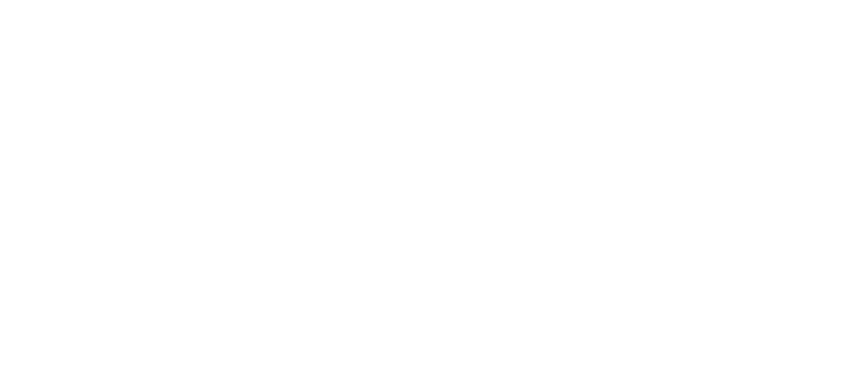
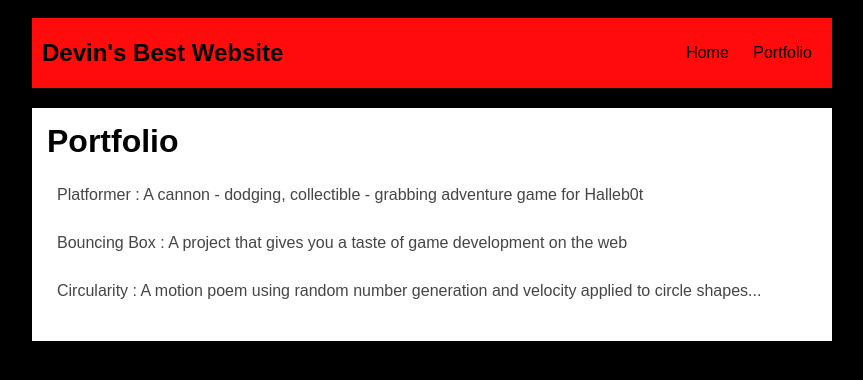
Before and after one commit to DevinCurry9/DevinCurry9.github.io, a plain HTML site: page portfolio.html in a window 1280 px wide. Shown: the whole page, without its empty margins (208-1071 px from the left). Drawn offline with Linux system fonts and the light colour scheme.

Commit message:
add portfolio.html file

```diff
--- a/portfolio.html
+++ b/portfolio.html
@@ -0,0 +1,32 @@
+<!DOCTYPE HTML>
+<html>
+    <head>
+        <title>Devin's Best Website</title>
+        <link rel="stylesheet" href="style.css">
+    </head>
+
+    <body>
+      <div id="all-contents">
+        <nav>
+            <h1>Devin's Best Website</h1>
+            <ul id="nav-ul">
+                <li class="nav-li">
+                <a class="nav-a" href="index.html">Home</a>
+            </li>
+            <li class="nav-li">
+               <a class="nav-a" href="portfolio.html">Portfolio</a>
+            </li>
+        </ul>
+     </nav>
+     <main>
+        <div class="content">
+     <h1>Portfolio</h1>
+     <ul id="portfolio">
+        <li><a href="projects/platformer/">Platformer : A cannon - dodging, collectible - grabbing adventure game for Halleb0t</a></li>
+        <li><a href="projects/bouncing-box/">Bouncing Box : A project that gives you a taste of game development on the web </a></li>
+        <li><a href="projects/circularity/">Circularity : A motion poem using random number generation and velocity applied to circle shapes...</a></li>
+     </ul>
+  </div>
+</main>
+    </body>
+</html>
--- a/style.css
+++ b/style.css
@@ -60,3 +60,28 @@ main {
 h2, h3 {
     margin: 0px;
 }
+ /* portfolio styles */
+ .content h1 {
+    color: black;
+}
+
+#portfolio {
+    list-style-type: none;
+    padding-left: 0;
+}
+
+#portfolio li {
+    background: #fff;
+    padding: 10px;
+    border-radius: 10px;
+    margin-bottom: 10px;
+}
+
+#portfolio li:hover {
+    background: #eee;
+}
+
+#portfolio a {
+    text-decoration: none;
+    color: #454545;
+}
```
Also changed, not shown: index.html (+11 -19 lines).
